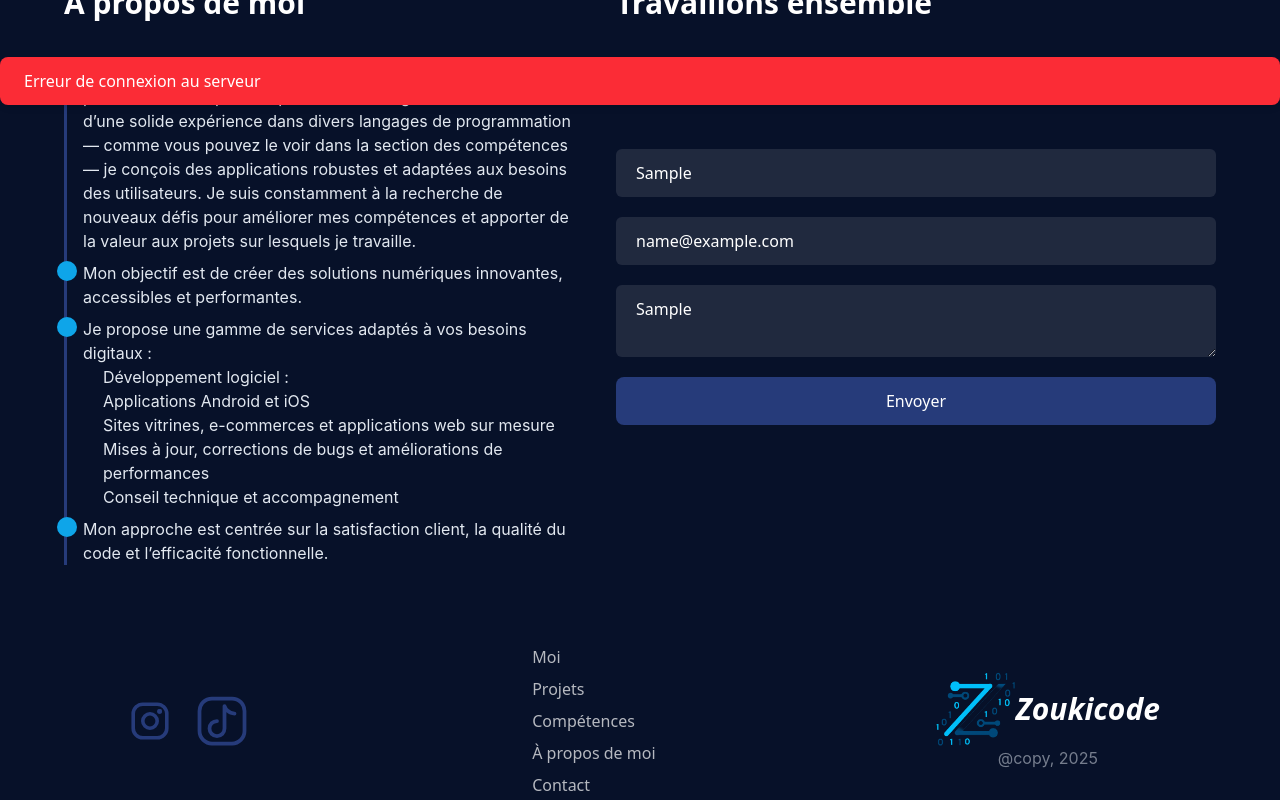
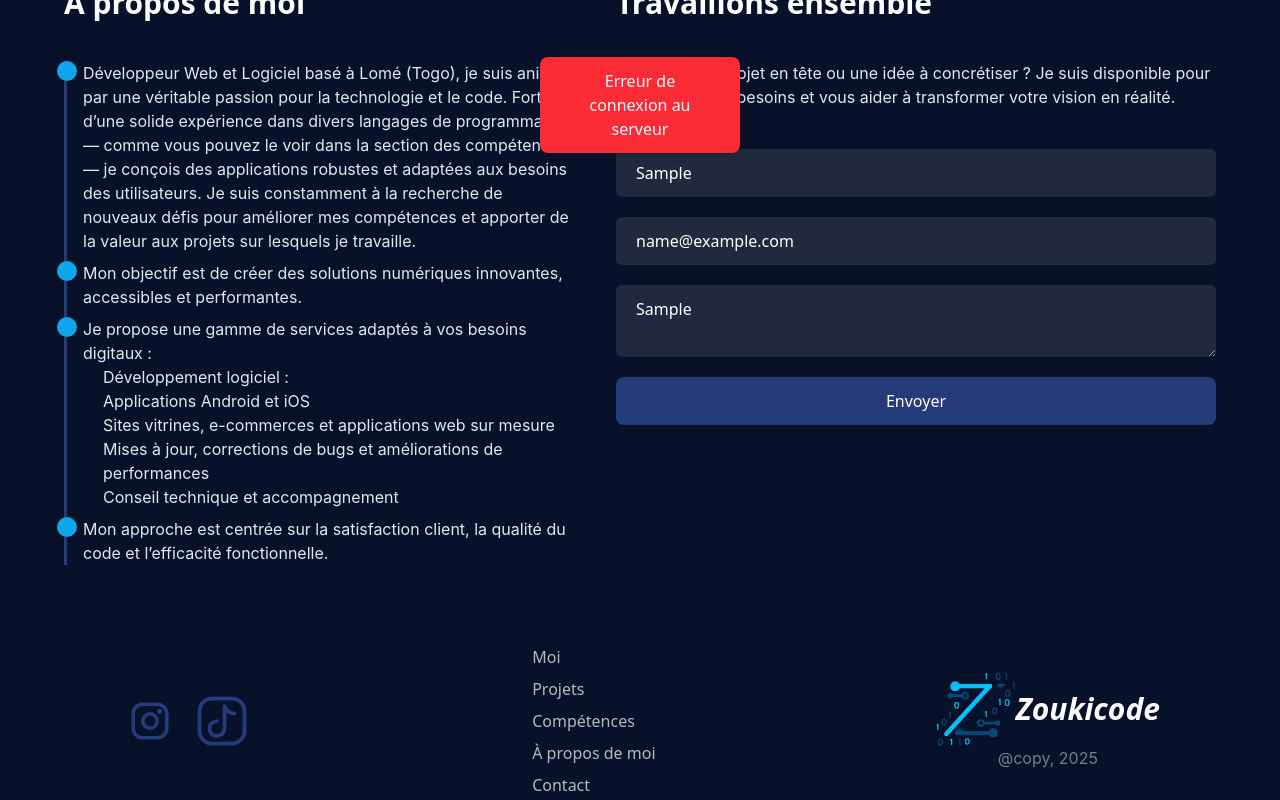
Before and after one commit to zoukicode/portfoilo, a React (Vite) app: page / in a window 1280 px wide. Both pictures are taken after typing "Sample", "name@example.com", "Sample" into the empty fields and a click on the button "Envoyer". Shown: the part 1582-2382 px from the top of the page. Built offline with nearby package versions, Linux system fonts and the light colour scheme; no server answers.

Commit message:
'apdate'

```diff
--- a/src/pages/Contacte.jsx
+++ b/src/pages/Contacte.jsx
@@ -164,7 +164,7 @@ export function Contact({text,langue,setlangue}) {
             animate={{ opacity: 1, y: 0 }}
             exit={{ opacity: 0, y: -30 }}
             transition={{ duration: 0.5 }}
-            className={`fixed top-5 left-1/2 transform w-full -translate-x-1/2 px-6 py-3 rounded-lg shadow-md z-99 text-white ${
+            className={`fixed top-5 left-1/2 transform w-full text-center w-[90%] sm:w-[200px] -translate-x-1/2 px-6 py-3 rounded-lg shadow-md z-99 text-white ${
               notification.type === "success"
                 ? "bg-green-500"
                 : "bg-red-500"
```
